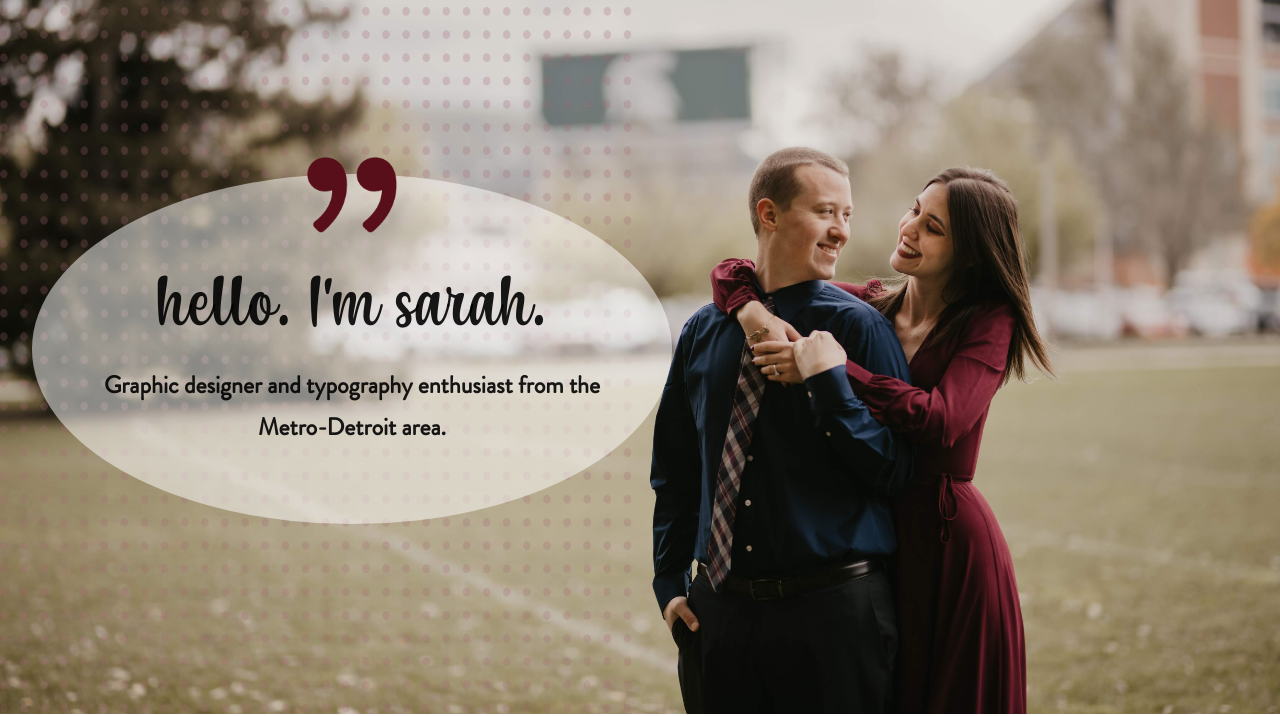
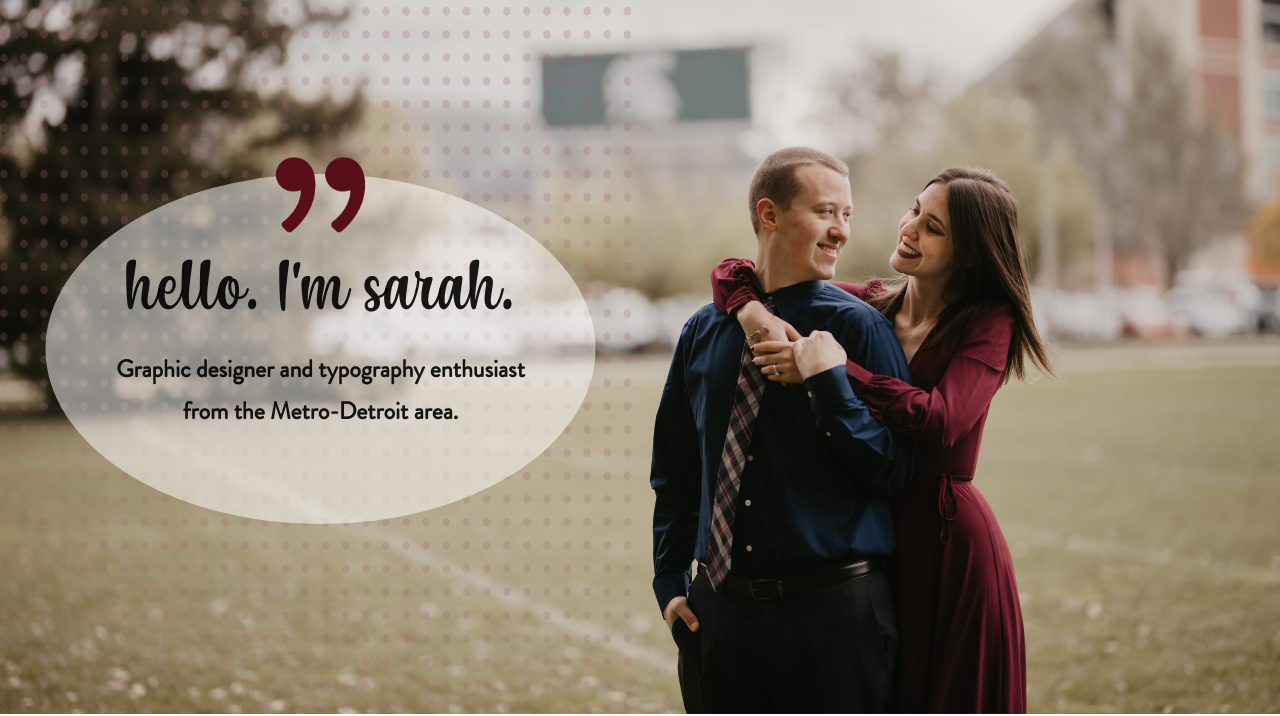
Before and after one commit to eblohm/sab-portfolio, a Gatsby site: page / in a window 1280 px wide. Shown: the part 86-802 px from the top of the page. Built offline with nearby package versions, Linux system fonts and the light colour scheme; Gatsby itself is replaced by a stand-in of ours; some packages are replaced by stand-ins of ours.

Commit message:
update banner circle

```diff
--- a/src/components/Banner.js
+++ b/src/components/Banner.js
@@ -57,16 +57,7 @@ const TextCircle = styled.div`
     position: absolute;
     top: 50%;
     transform: translate(-15%, -40%);
-    width: 570px;
-  }
-
-  @media screen and (min-width: 1200px) {
-    padding: 4rem;
-    width: 640px;
-  }
-
-  @media screen and (min-width: 1350px) {
-    left: 15%;
+    width: 550px;
   }
 
   p {
```
